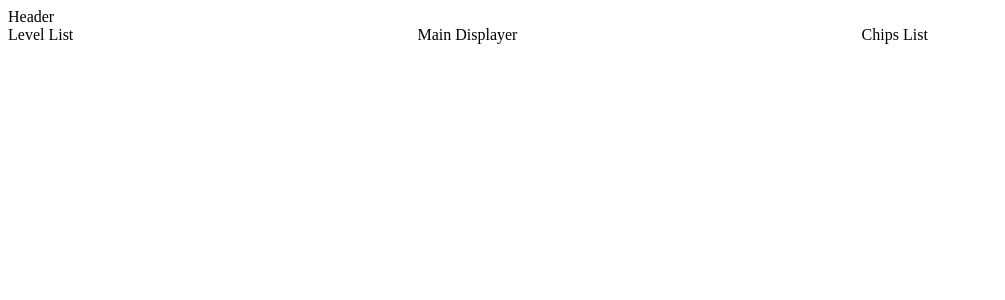
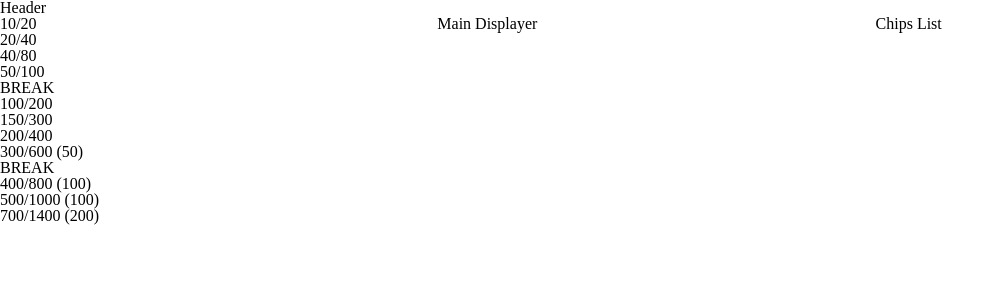
Before and after one commit to slaby93/WPTPoker, a React (Create React App) app: page / in a window 1280 px wide. Shown: the top 300 px of the page, without its empty margins (0-1005 px from the left). Built offline with nearby package versions, Linux system fonts and the light colour scheme.

Commit message:
:zap: Added list of levels and displayed them

```diff
--- /dev/null
+++ b/src/App/AppContainer.js
@@ -0,0 +1,24 @@
+import React from 'react'
+import App from './App'
+import levels from './../consts/levels'
+
+export class AppContainer extends React.PureComponent {
+  constructor(){
+    super();
+    this.state = {
+      currentLevel: 0,
+      levelTime: 900,
+      breakTime: 1200
+    }
+  }
+
+
+  render() {
+    return (
+      <App {...this.props} {...this.state}/>
+    )
+  }
+
+}
+
+export default AppContainer
--- /dev/null
+++ b/src/App/index.js
@@ -0,0 +1 @@
+export {default} from './AppContainer'
--- a/src/LevelList.js
+++ b/src/LevelList.js
@@ -1,11 +1,35 @@
 import React from 'react'
 import styled from 'styled-components'
+import levels from './consts/levels'
 
-export const LevelList = ({className}) => {
-  return (<div className={className}>Level List</div>)
+export class LevelList extends React.PureComponent {
+  mapLevelsToComponentss = (levels)=>{
+    return levels.map(({type, small, big, ante},index) => {
+
+      if(type === 'BREAK'){
+        return <li key={index}>{type}</li>
+      }
+
+      return <li key={index}>
+
+        <span>{small}/{big} {ante > 0 && `(${ante})`}</span>
+      </li>
+    })
+  }
+
+  render() {
+    const { className } = this.props
+    const mappedLeveles = this.mapLevelsToComponentss(levels)
+    return (
+      <ul className={className}>
+        {mappedLeveles}
+      </ul>
+    )
+  }
 }
 
-const StyledComponent = styled(LevelList)`
+const StyledComponent = styled(LevelList) `
+  list-style: none;
 `
 
 export default StyledComponent
--- /dev/null
+++ b/src/consts/levels.js
@@ -0,0 +1,73 @@
+export default [
+  {
+    type: 'level',
+    small: 10,
+    big: 20,
+    ante: 0
+  },
+  {
+    type: 'level',
+    small: 20,
+    big: 40,
+    ante: 0
+  }, {
+    type: 'level',
+    small: 40,
+    big: 80,
+    ante: 0
+  },
+  {
+    type: 'level',
+    small: 50,
+    big: 100,
+    ante: 0
+  },
+  {
+    type: 'BREAK'
+  },
+  {
+    type: 'level',
+    small: 100,
+    big: 200,
+    ante: 0
+  },
+  {
+    type: 'level',
+    small: 150,
+    big: 300,
+    ante: 0
+  },
+  {
+    type: 'level',
+    small: 200,
+    big: 400,
+    ante: 0
+  },
+  {
+    type: 'level',
+    small: 300,
+    big: 600,
+    ante: 50
+  },
+  {
+    type: 'BREAK'
+  },
+  {
+    type: 'level',
+    small: 400,
+    big: 800,
+    ante: 100
+  },
+  {
+    type: 'level',
+    small: 500,
+    big: 1000,
+    ante: 100
+  },
+  {
+    type: 'level',
+    small: 700,
+    big: 1400,
+    ante: 200
+  }
+]
--- /dev/null
+++ b/src/cssreset.css
@@ -0,0 +1,43 @@
+html, body, div, span, applet, object, iframe,
+h1, h2, h3, h4, h5, h6, p, blockquote, pre,
+a, abbr, acronym, address, big, cite, code,
+del, dfn, em, img, ins, kbd, q, s, samp,
+small, strike, strong, sub, sup, tt, var,
+b, u, i, center,
+dl, dt, dd, ol, ul, li,
+fieldset, form, label, legend,
+table, caption, tbody, tfoot, thead, tr, th, td,
+article, aside, canvas, details, embed,
+figure, figcaption, footer, header, hgroup,
+menu, nav, output, ruby, section, summary,
+time, mark, audio, video {
+	margin: 0;
+	padding: 0;
+	border: 0;
+	font-size: 100%;
+	font: inherit;
+	vertical-align: baseline;
+}
+/* HTML5 display-role reset for older browsers */
+article, aside, details, figcaption, figure,
+footer, header, hgroup, menu, nav, section {
+	display: block;
+}
+body {
+	line-height: 1;
+}
+ol, ul {
+	list-style: none;
+}
+blockquote, q {
+	quotes: none;
+}
+blockquote:before, blockquote:after,
+q:before, q:after {
+	content: '';
+	content: none;
+}
+table {
+	border-collapse: collapse;
+	border-spacing: 0;
+}
--- a/src/index.js
+++ b/src/index.js
@@ -1,7 +1,7 @@
 import React from 'react';
 import ReactDOM from 'react-dom';
-import App from './App';
+import App from './App/index';
 import registerServiceWorker from './registerServiceWorker';
-console.log('App',App);
+import './cssreset.css'
 ReactDOM.render(<App />, document.getElementById('root'));
 registerServiceWorker();
```
Also changed, not shown: src/App/App.js (renamed from src/App.js, +4 -4 lines).
